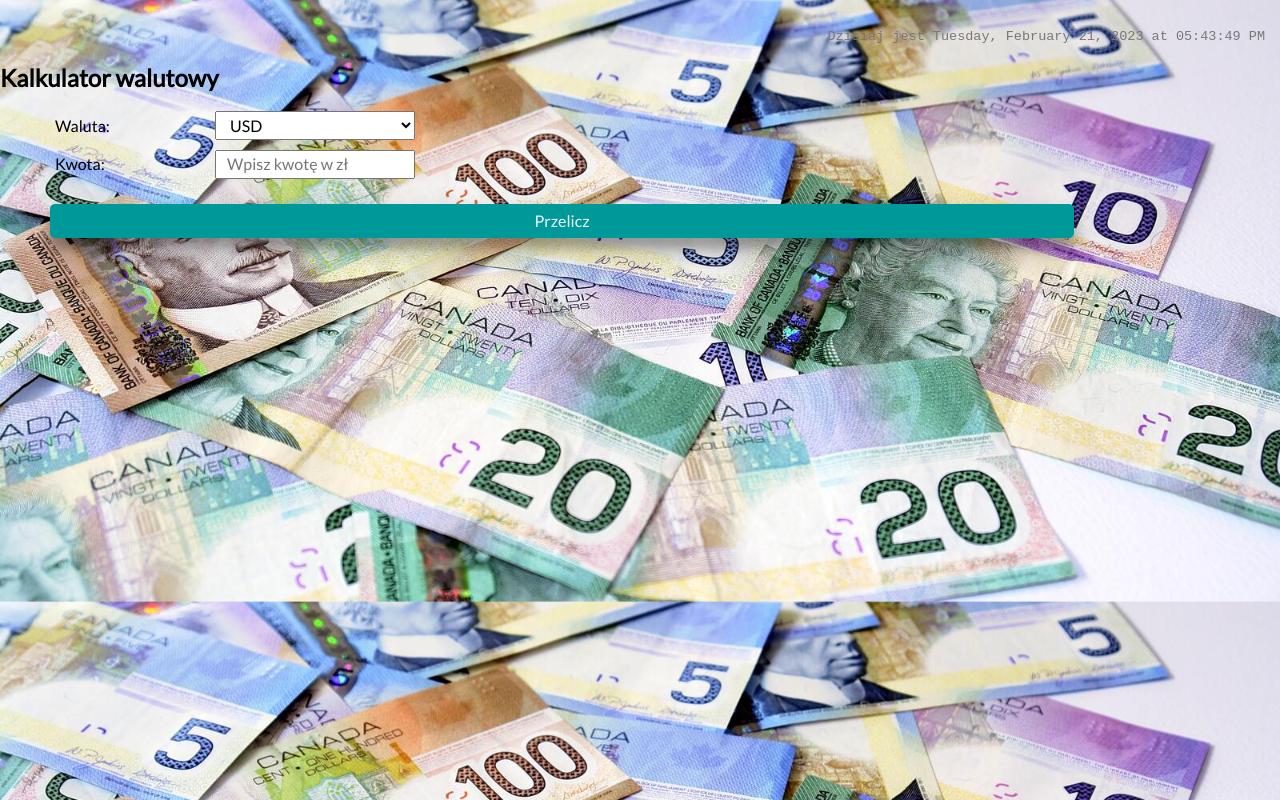
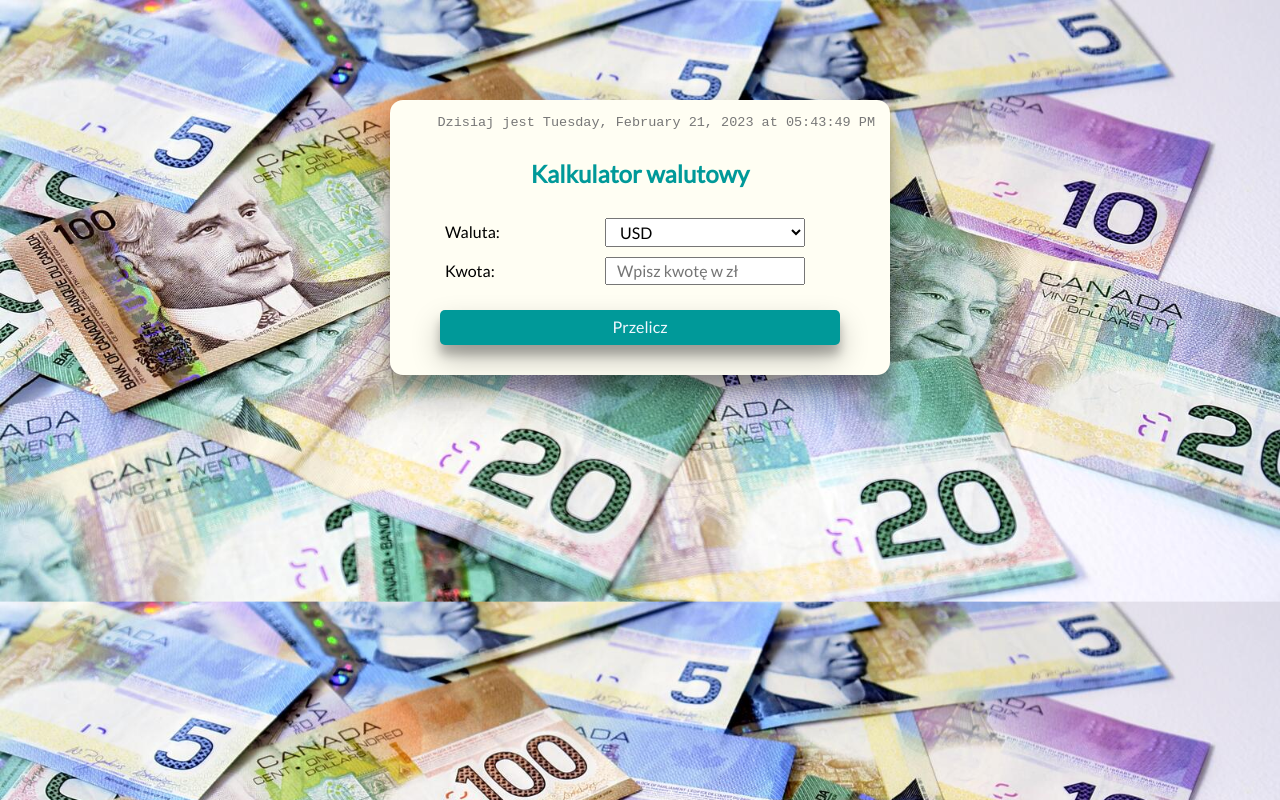
Before and after one commit to ursmal1948/currency-converter-react, a React (Create React App) app: page / in a window 1280 px wide. Built offline with nearby package versions, Linux system fonts and the light colour scheme.

Commit message:
styled component Container created

```diff
--- a/src/App.js
+++ b/src/App.js
@@ -1,10 +1,10 @@
-import React, { useState, useEffect } from 'react';
-import Container from "./Container";
-import Header from "./Header";
+import React, { useState } from 'react';
 import Form from "./Form";
 import Result from "./Result";
 import { currencies } from './currencies';
-import Clock from "./Clock";
+import {StyledClock} from "./Clock/styled"
+import { StyledHeader } from './Header/styled';
+import { StyledContainer } from './Container/styled';
 
 function App() {
 
@@ -23,9 +23,9 @@
   };
 
   return (
-    <Container>
-      <Clock/>
-      <Header
+    <StyledContainer>
+      <StyledClock/>
+      <StyledHeader
         title="Kalkulator walutowy"
       />
       <Form
@@ -35,7 +35,7 @@
         result={result}
         calculateResult={calculateResult}
       />
-    </Container>
+    </StyledContainer>
   );
 }
 
--- a/src/Clock/index.js
+++ b/src/Clock/index.js
@@ -1,8 +1,7 @@
 import { useState, useEffect } from "react";
-import "./style.css"
 
-
-const formatDate = (date) => date.toLocaleString(undefined, {
+const formatDate = (date) =>
+  date.toLocaleString(undefined, {
     weekday: "long",
     day: "numeric",
     month: "long",
@@ -12,7 +11,7 @@
     second: "numeric",
   });
 
-const Clock = () => {
+const Clock = ({ className }) => {
   const [date, setDate] = useState(new Date());
 
   const updateDate = () => {
@@ -25,18 +24,18 @@
     }, 1000);
 
     return () => {
-            clearInterval(intervalId)
+      clearInterval(intervalId);
     };
   }, []);
 
-
-
   return (
-        <p className="clockContent">
+    <>
+      <p className={className}>
         Dzisiaj jest&nbsp;
         {formatDate(date)}
       </p>
+    </>
   );
 };
 
-export default Clock;
+export { Clock };
--- a/src/Clock/style.css
+++ /dev/null
@@ -1,7 +0,0 @@
-.clockContent {
-    text-align: end;
-    padding: 15px 15px 0 0;
-    font-size: 13.5px;
-    font-family: monospace;
-    color:#777
-}
--- /dev/null
+++ b/src/Clock/styled.js
@@ -0,0 +1,10 @@
+import styled from "styled-components";
+import { Clock } from ".";
+
+export const StyledClock = styled(Clock)`
+  text-align: end;
+  padding: 15px 15px 0 0;
+  font-size: 13.5px;
+  font-family: monospace;
+  color: #777;
+`;
```
Lines whose indentation alone changed are shown as unchanged.
